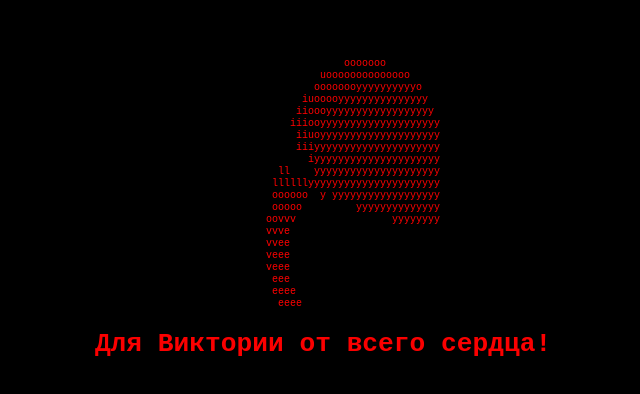
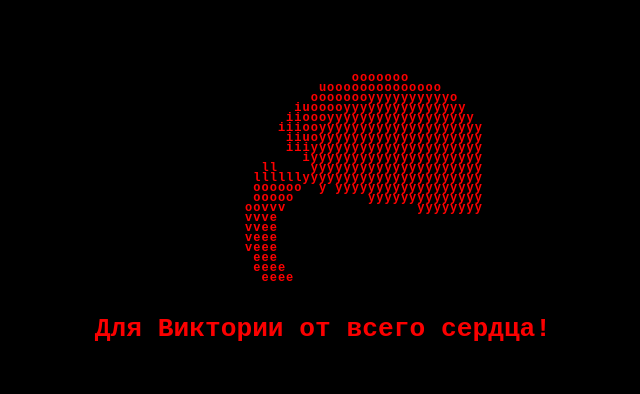
Before and after one commit to alexandr1742005-ai/viki, a plain HTML site: page index.html in a window 1280 px wide. Shown: the part 204-598 px from the top of the page, without its empty margins (317-957 px from the left). Drawn offline with Linux system fonts and the light colour scheme.

Commit message:
Update style.css

```diff
--- a/style.css
+++ b/style.css
@@ -35,3 +35,11 @@ body, html {
     50% { transform: scale(1.1); opacity: 1; }
     100% { transform: scale(1); opacity: 0.8; }
 }
+#ascii-animation {
+    font-size: 12px;
+    line-height: 10px; /* Очень важно, чтобы строки стояли плотно */
+    letter-spacing: 1px;
+    font-weight: bold;
+    display: inline-block;
+    text-align: left;
+}
```
